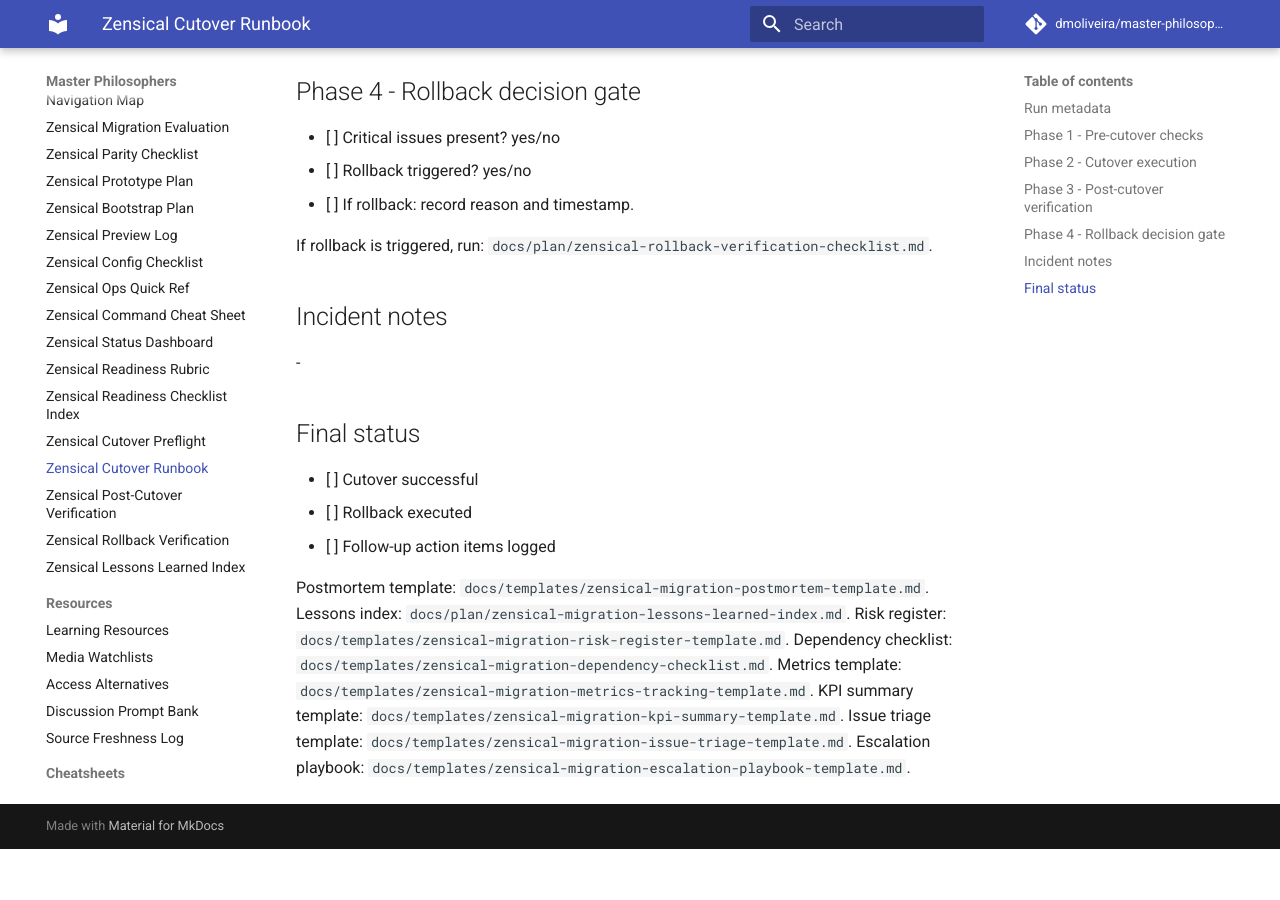
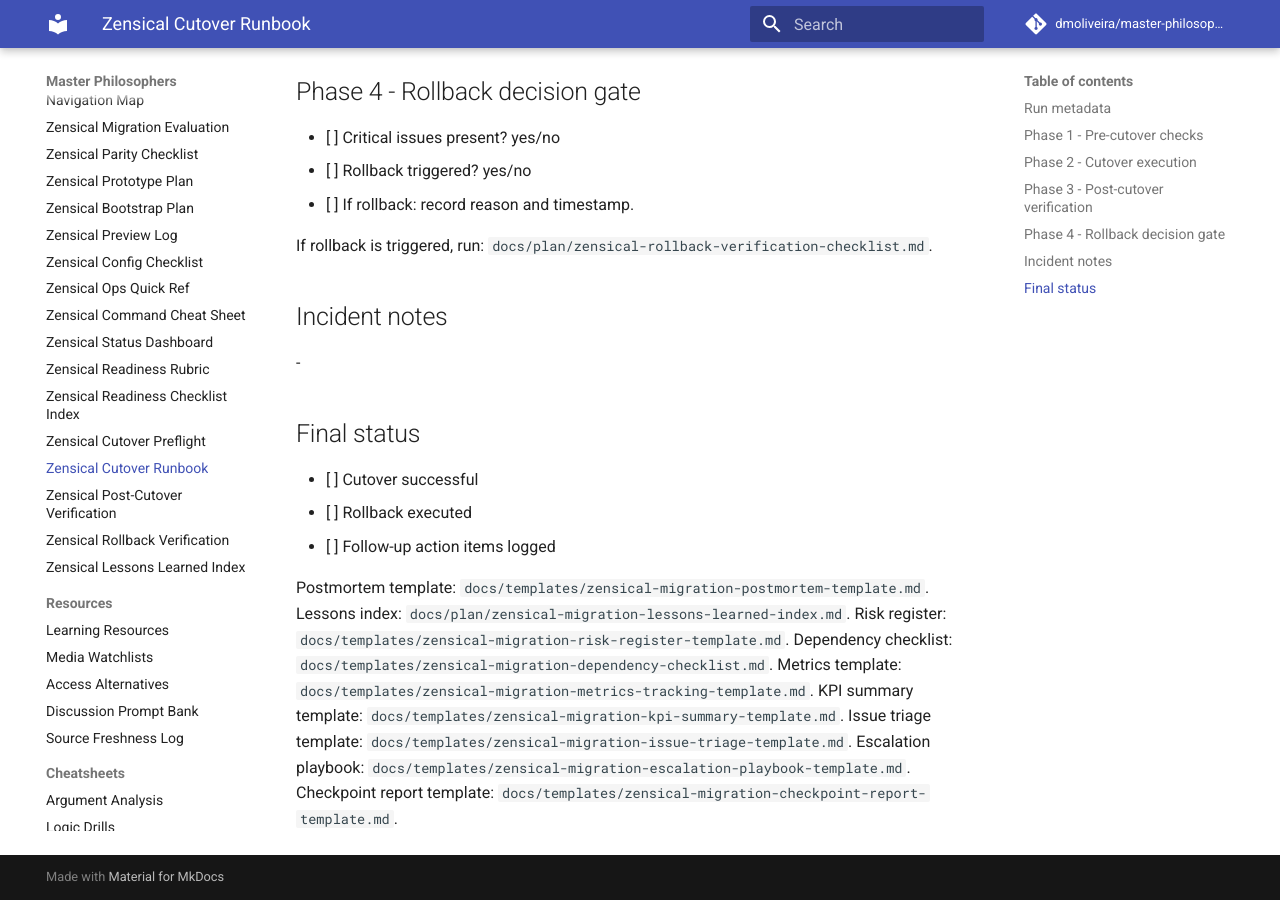
Before and after one commit to dmoliveira/master-philosophers, an MkDocs documentation site: the page built from docs/plan/zensical-cutover-runbook-template.md, in a window 1280 px wide and 900 px high, scrolled down 1217 px. Built offline with MkDocs 1.6.1 and Material for MkDocs 9.7.7, drawn with Linux system fonts in a browser that asks for light colours; comment, search, counter and statistics services are not loaded; before the commit the page ends 2066 px from its top, so only the background shows below that.

Commit message:
docs wire checkpoint report template into migration docs

```diff
--- a/docs/plan/zensical-cutover-runbook-template.md
+++ b/docs/plan/zensical-cutover-runbook-template.md
@@ -62,3 +62,4 @@
 KPI summary template: `docs/templates/zensical-migration-kpi-summary-template.md`.
 Issue triage template: `docs/templates/zensical-migration-issue-triage-template.md`.
 Escalation playbook: `docs/templates/zensical-migration-escalation-playbook-template.md`.
+Checkpoint report template: `docs/templates/zensical-migration-checkpoint-report-template.md`.
```
Also changed, not shown: README.md (+1 -0 lines), docs/template-library.md (+1 -0 lines).
